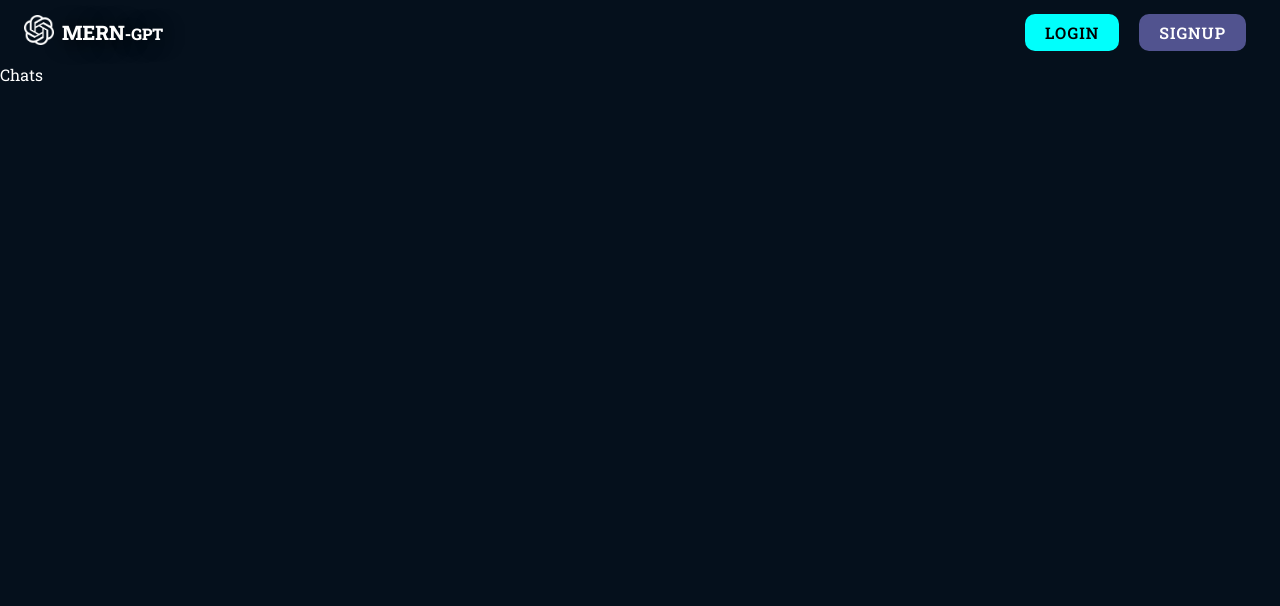
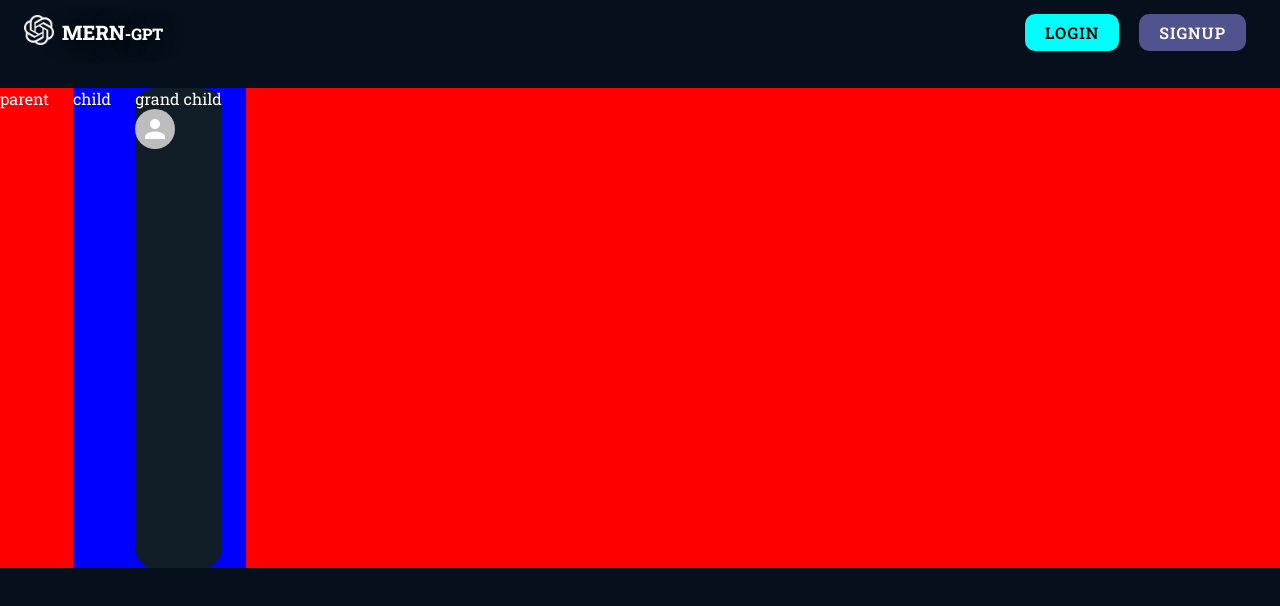
Before and after one commit to ctelfair20/ChatGPT_Clone, a React (Vite) app in the folder Frontend/: page /chats in a window 1280 px wide. Shown: the top 606 px of the page. Built offline with nearby package versions, Linux system fonts and the light colour scheme; no server answers.

Commit message:
start styling chat page

```diff
--- a/Frontend/src/pages/Chats.tsx
+++ b/Frontend/src/pages/Chats.tsx
@@ -1,6 +1,16 @@
+import { Avatar, Box } from "@mui/material"
+
 const Chats = () => {
   return (
-    <div>Chats</div>
+    <Box sx={{ display: "flex", width: "100%", height: "100%", mt: 3, gap: 3, background: "red" }}>parent
+      <Box sx={{ display: { md: "flex", xs: "none", sm: "none" }, background: "blue" }}>
+        child
+        <Box sx={{ display: "flex", width: "100%", height: "60vh", bgcolor: "rgb(17,29,39)", borderRadius: 5, flexDirection: "column", mx: 3 }}>
+          grand child
+          <Avatar></Avatar>
+        </Box>
+      </Box>
+    </Box>
   )
 }
 
```
